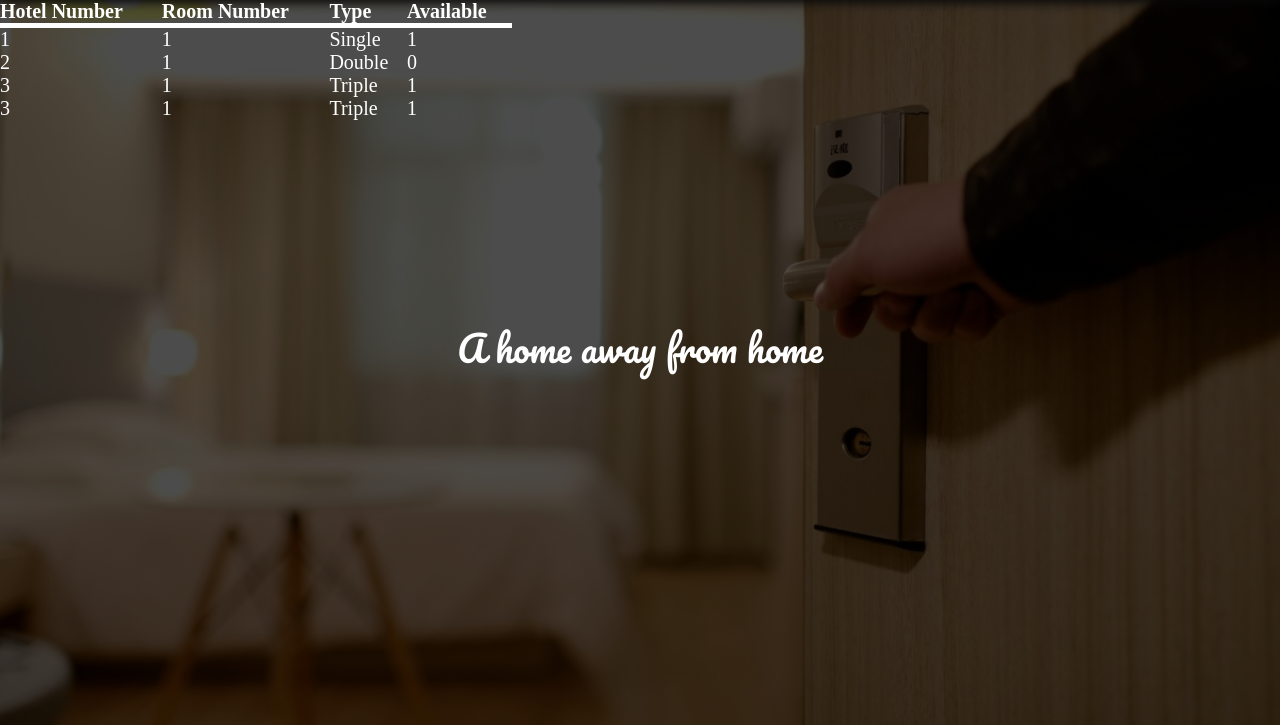
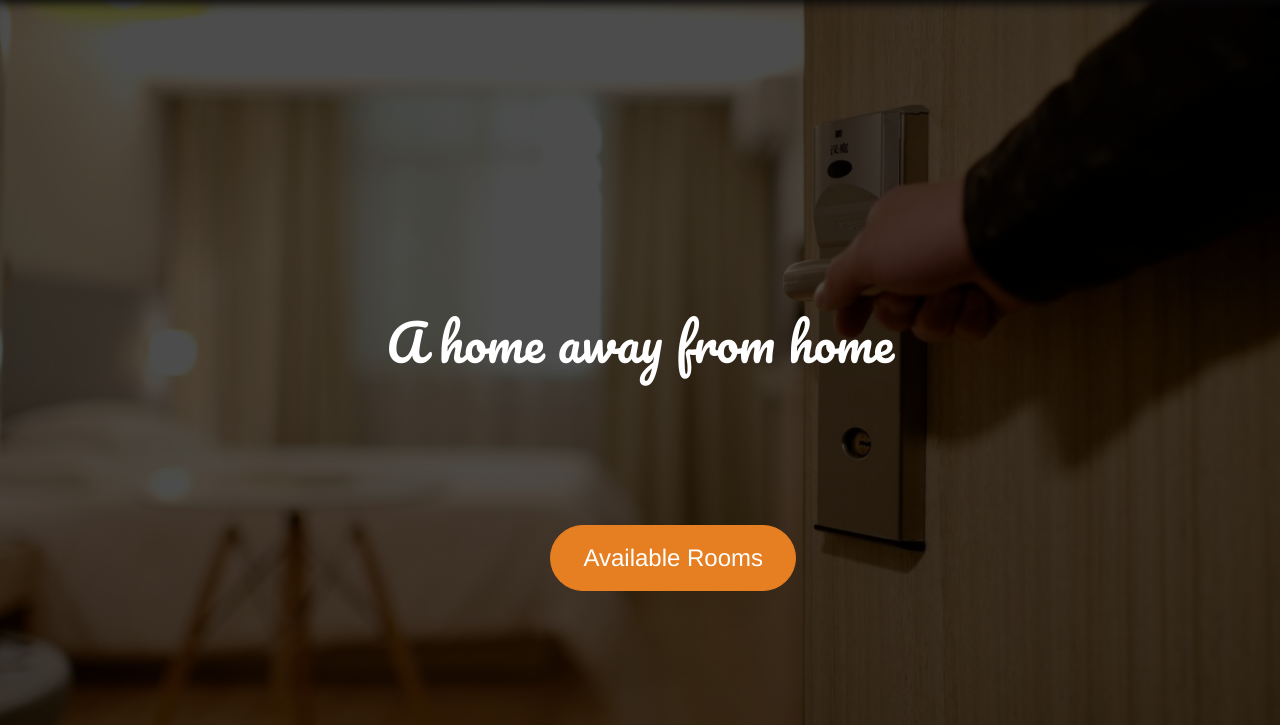
Before and after one commit to raza-bot/Hotel-Managment-App, a PHP site: page /index.php in a window 1280 px wide. Shown: the part 75-800 px from the top of the page. Run offline with PHP 8.4, Linux system fonts and the light colour scheme; data comes from the database, SQL or seed files in the repository.

Commit message:
cleaned up homepage

```diff
--- a/ProjectCode/room_list.php
+++ b/ProjectCode/room_list.php
@@ -5,25 +5,130 @@
     <link rel="stylesheet" type="text/css" href="homepage.css">
 <title> Table </title>
     <style type = "text/css">
-        table{
+        #rooms {
             border-collapse: collapse;
-            width: 40%;
-            color: white;
+            width: 100%;
+            color: black;
             font-family: Times New Roman;
             font-size: 20px;
-            text-align: left;
+            text-align: center;
+            margin: auto;
+        }
 
+        #rooms td {
+            border: 1px solid #000;
+            padding: 8px;
         }
-        th{
+
+        #rooms tr:nth-child(even) {
+            background-color: #ddd;
+        }
+
+        #rooms tr:hover {
+            background-color: #767676
+        }
+
+        #rooms th {
+            padding-top: 12px;
+            padding-bottom: 12px;
+            text-align: center;
+            background-color: #bed4d4;
+            border: 1px solid #000;
+            font-size: 25px;
+            color: black;
+            border-bottom: 5px solid black;
+        }
+
+        .roomBtn {
+            text-align: center;
+        }
+
+        .theButton {
+            position: absolute;
+            left: 43%;
+            top: 75%;
+            background-color: #e67e22;
+            border: 1px solid #e67e22;
+            color: #fff;
+            font-weight: 300;
+            text-decoration: none;
+            border-radius: 200px;
+            transition: background-color 0.2s, border 0.2, color 0.2s;
+            font-size: 24px;
+            padding: 15px 32px;
+        }
+
+        .slogan-text-box {
+            position: absolute;
+            top: 50%;
+            left: 50%;
+            transform: translate(-50%, -25%);
             color: white;
-            border-bottom: 5px solid white;
+            font-family: 'Pacifico';
+            font-size: 50px;
+        }
+
+        .modal {
+            display: none;
+            position: fixed;
+            z-index: 1;
+            padding-top: 100px;
+            left: 0;
+            top: 0;
+            width: 100%;
+            height: 100%;
+            overflow: auto;
+            background-color: rbg(0,0,0);
+            background-color: rbga(0,0,0,0.4);
+            margin: auto;
+        }
+
+        .rmPopup_content {
+            background-color: #fefefe;
+            margin: auto;
+            padding: 5px;
+            border: 1px solid #888;
+            width: 50%
+        }
+
+        .close {
+            color: #fd0303;
+            float: right;
+            font-size: 28px;
+            font-weight: bold;
+        }
+
+        .close: hover,
+        .close: focus {
+            color: #000;
+            text-decoration: none;
+            cursor: pointer;
         }
 
     </style>
 </head>
 
 <body>
-    <table>
+
+<?php
+    require_once 'db_connection.php';
+    require_once 'index.php';
+?>
+
+<div class = "roomBtn">
+     <button id="rmBtn" class="theButton">Available Rooms</button>
+</div>
+
+<div class="slogan-text-box">
+     A home away from home
+</div>
+
+<div id="rmPopup" class="modal">
+    <div class ="rmPopup_content">
+
+        <span class="close">&times;</span>
+
+                <table id = "rooms">
                     <tr>
                         <th>Hotel Number</th>
                         <th>Room Number</th>
@@ -31,17 +136,11 @@
                         <th>Available</th>
                     </tr>
 
-        <div class="slogan-text-box">
-            <h1>A home away from home</h1>
-        </div>
                 <?php
-        require_once 'db_connection.php';
-        require_once 'index.php';
-
                     $conn = new mysqli($hn, $un, $pw, $db); // Opens a new connection to MySQL
                     if ($conn->connect_error) die($conn->connect_error);    // Check connection to MySQL
 
-        $query = "SELECT * FROM Room"; // Select 'all' from 'hotel' table
+                    $query = "SELECT * FROM Room"; // Select 'all' from 'rooms' table
 
                     $result = $conn->query($query);
 
@@ -49,7 +148,6 @@
                         echo "Something went wrong!";  // Statement so we know something didn't go as planned
                     }
                     else{
-
                         $rows = $result->num_rows;
                         for ($j = 0; $j < $rows; $j++)  // Go through each row
                         {
@@ -61,7 +159,36 @@
                         echo "</table>";
                     }
                 ?>
+                </table>
+    </div>
+</div>
 
-    </table>
+
+<script>
+    // The room pop-up
+    var modal = document.getElementById("rmPopup");
+    // The Available Room buttotn
+    var btn = document.getElementById("rmBtn");
+    // The close button of the pop-up
+    var span = document.getElementsByClassName("close")[0];
+    // Clicking the Available Button opens it
+    btn.onclick = function() {
+        modal.style.display = "block";
+    }
+    // Clicking the X button in the pop-up closes it
+    span.onclick = function() {
+        modal.style.display = "none";
+    }
+    // Clicking outside the pop-up closes it
+    window.onclick = function() {
+        if(event.target == modal)
+            {
+                modal.style.display = "none";
+            }
+    }
+
+</script>
+
+
 </body>
 </html>
```
Lines whose indentation alone changed are shown as unchanged.
